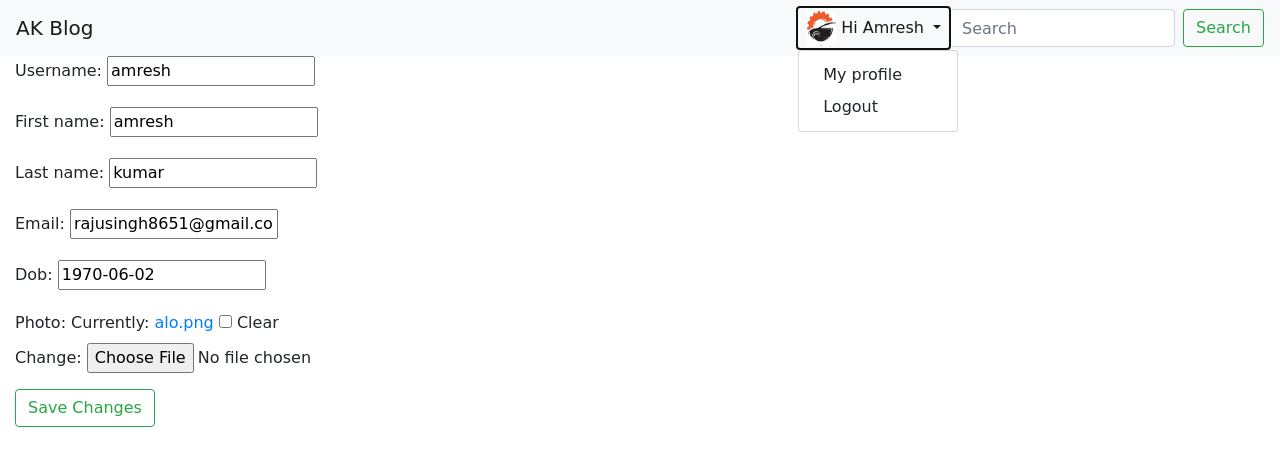
After one commit to amreshk005/blog_project, a Django app: page /edit_profile/ in a window 1280 px wide, after a click that opens the changed part. The commit adds this page. Shown: the top 466 px of the page. Run offline with Django 3.2, Linux system fonts and the light colour scheme; a user stored in the database is signed in; data comes from the database, SQL or seed files in the repository; parts of the project's set-up code (start-up, migrations or seed data) failed here and were passed over; some libraries are stand-ins or nearby versions.

Commit message:
blog update

```diff
--- a/mysite/blog/forms.py
+++ b/mysite/blog/forms.py
@@ -1,5 +1,5 @@
 from django import forms
-from .models import Post
+from .models import Post,Profile
 from django.contrib.auth.models import User
 class PostCreateForm(forms.ModelForm):
     class Meta:
@@ -34,3 +34,22 @@ class UserRegistrationForm(forms.ModelForm):
         if password != confirm_password:
             raise forms.ValidationError('Password Mismatch')
         return confirm_password
+
+class UserEditForm(forms.ModelForm):
+    username = forms.CharField(widget=forms.TextInput(attrs={'readonly':'readonly'}))
+    email = forms.CharField(widget=forms.TextInput(attrs={'readonly':'readonly'}))
+
+    class Meta:
+        model = User
+        fields = (
+            'username',
+            'first_name',
+            'last_name',
+            'email',
+
+        )
+
+class ProfileEditForm(forms.ModelForm):
+    class Meta:
+        model = Profile
+        exclude = ('user',)
--- a/mysite/blog/models.py
+++ b/mysite/blog/models.py
@@ -17,7 +17,7 @@ class Post(models.Model):
     author = models.ForeignKey(User, related_name='blog_posts',on_delete=None)
     body = models.TextField()
     created = models.DateTimeField(auto_now_add = True)
-    udated = models.DateTimeField(auto_now=True)
+    updated = models.DateTimeField(auto_now=True)
     status = models.CharField(max_length=10, choices=STATUS_CHOICES, default='draft')
 
     def get_absolute_url(self):
--- a/mysite/blog/urls.py
+++ b/mysite/blog/urls.py
@@ -13,5 +13,6 @@ urlpatterns = [
     path('user_login/',views.user_login,name='user_login'),
     path('user_logout/',views.user_logout,name='user_logout'),
     path('register/',views.register, name='register'),
+    path('edit_profile/',views.edit_profile,name='edit_profile')
 
 ]
--- a/mysite/blog/views.py
+++ b/mysite/blog/views.py
@@ -1,9 +1,10 @@
 from django.shortcuts import render,get_object_or_404,redirect
 from django.http import HttpResponse, HttpResponseRedirect
+from django.contrib.auth.decorators import login_required
 from django.urls import reverse
 from django.contrib.auth import authenticate, login,logout
-from .models import Post
-from .forms import PostCreateForm,UserLoginForm,UserRegistrationForm
+from .models import Post,Profile
+from .forms import PostCreateForm,UserLoginForm,UserRegistrationForm,UserEditForm,ProfileEditForm
 
 def post_list(request):
     posts = Post.objects.all()
@@ -74,6 +75,7 @@ def register(request):
             new_user = form.save(commmit=False)
             new_user.self_password(form.cleaned_data['password'])
             new_user.save()
+            Profile.objects.create(user=new_user)
             return redirect('blog:post_list')
     else:
         form = UserRegistrationForm()
@@ -82,3 +84,25 @@ def register(request):
     }
 
     return render(request, 'registration/register.html',context)
+
+
+@login_required
+def edit_profile(request):
+    if request.method == 'POST':
+        user_form = UserEditForm(data=request.POST or None, instance=request.user)
+        profile_form = ProfileEditForm(data=request.POST or None, instance=request.user.profile, files=request.FILES)
+        if user_form.is_valid() and profile_form.is_valid():
+            user_form.save()
+            profile_form.save()
+            return HttpResponseRedirect(reverse("blog:edit_profile"))
+    else:
+        user_form = UserEditForm(instance=request.user)
+        profile_form = ProfileEditForm(instance=request.user.profile)
+
+
+    context = {
+        'user_form':user_form,
+        'profile_form':profile_form
+    }
+
+    return render(request,'blog/edit_profile.html', context)
--- a/mysite/mysite/settings.py
+++ b/mysite/mysite/settings.py
@@ -124,4 +124,8 @@ STATICFILES_DIRS = [os.path.join(BASE_DIR, 'static',)]
 
 STATIC_ROOT = os.path.join(BASE_DIR,'staticfiles')
 
+MEDIA_URL = '/media/'
+
+MEDIA_ROOT = os.path.join(BASE_DIR, 'media')
+
 EMAIL_BACKEND = 'django.core.mail.backends.console.EmailBackend'
--- a/mysite/mysite/urls.py
+++ b/mysite/mysite/urls.py
@@ -15,6 +15,8 @@ Including another URLconf
 """
 from django.contrib import admin
 from django.urls import path,include
+from django.conf import settings
+from django.conf.urls.static import static
 
 
 urlpatterns = [
@@ -26,3 +28,6 @@ urlpatterns = [
 
     path('',include('django.contrib.auth.urls'))
 ]
+
+if settings.DEBUG:
+    urlpatterns += static(settings.MEDIA_URL, documented_root=settings.MEDIA_ROOT)
--- a/mysite/static/blog/style.css
+++ b/mysite/static/blog/style.css
@@ -6,3 +6,11 @@ html {
 body {
     font-family: 'Lucida Cassul', 'Comic Sans MS';
 }
+.navbar-img {
+    width: 30px;
+    height: 35px;
+    float:left;
+    background-size: auto 100%;
+    margin-top:-5px;
+    margin-right: 5px;
+}
--- /dev/null
+++ b/mysite/templates/blog/edit_profile.html
@@ -0,0 +1,11 @@
+{% extends 'base.html' %}
+{% block title %}Edit Profile | {{ block.super }}{% endblock %}
+{% block content %}
+
+<form action="." method="post" enctype="multipart/form-data">
+{% csrf_token %}
+{{ user_form.as_p }}
+{{ profile_form.as_p }}
+<input type="button" value="Save Changes" class="btn btn-outline-success">
+</form>
+{% endblock %}
--- a/mysite/templates/blog/post_list.html
+++ b/mysite/templates/blog/post_list.html
@@ -3,6 +3,7 @@
 {% block title %}Welcome to {{ block.super }}{% endblock %}
 {% block content %}
 <div class="row">
+
         {% for p in posts %}
         <div class="col-md-6">
             <div class="img-thumbnail">
--- a/mysite/templates/navbar.html
+++ b/mysite/templates/navbar.html
@@ -18,9 +18,16 @@
             {% if request.user.is_authenticated %}
             <li class="nav-item dropdown">
                 <a class="nav-link dropdown-toggle" href="#" id="navbarDropdown" role="button" data-toggle="dropdown" aria-haspopup="true" aria-expanded="false">
+                  {% if request.user.profile.photo %}
+                 <img src="{{ request.user.profile.photo.url }}" alt="" class="navbar-img">
+                 {% else %}
+                 <img src="/media/alo.png" alt="" class="navbar-img">
+                  {% endif %}
                   <span>Hi {{ request.user|capfirst }}</span>
                 </a>
                 <div class="dropdown-menu" aria-labelledby="navbarDropdown">
+                    <a class="dropdown-item" href="{% url 'blog:edit_profile' %}">My profile</a>
+
                     <a class="dropdown-item" href="{% url 'blog:user_logout' %}">Logout</a>
 
                   </div>
```
Also changed, not shown: mysite/blog/admin.py (+7 -2 lines), mysite/blog/migrations/0002_auto_20190403_1255.py (added), mysite/blog/migrations/0003_auto_20190403_1320.py (added), mysite/db.sqlite3, mysite/media/alo.png (added), mysite/media/amresh.jpeg (added).
